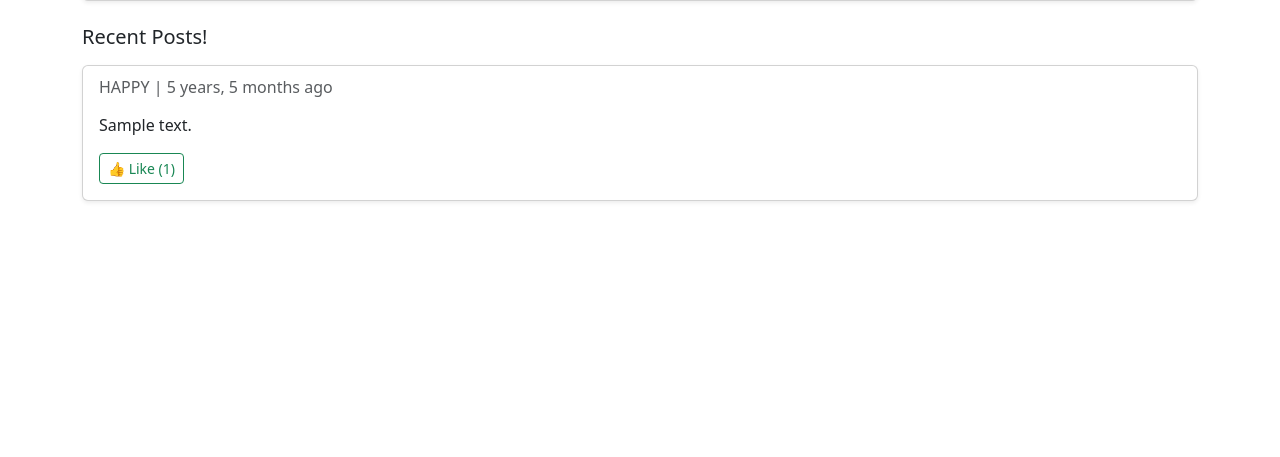
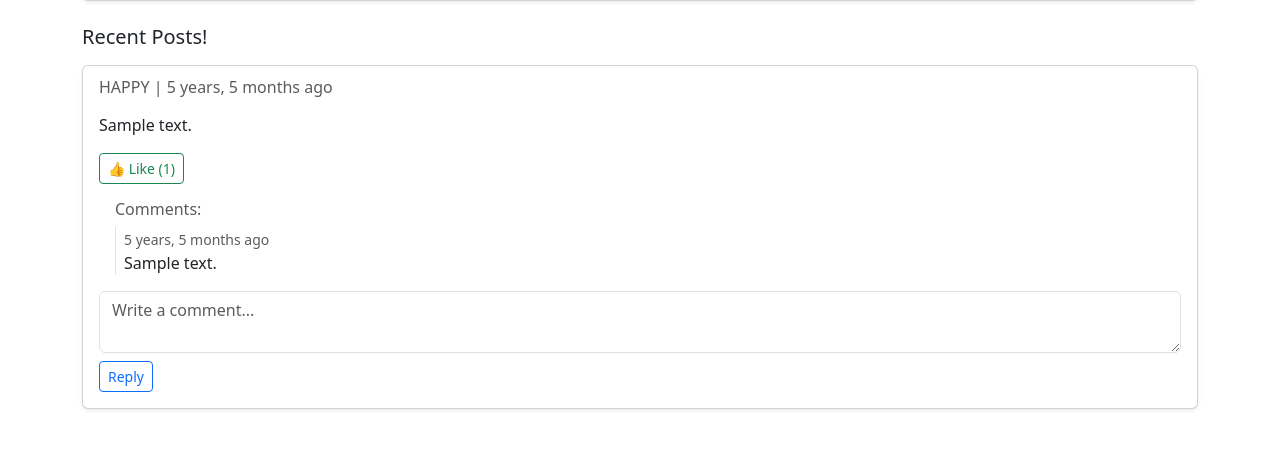
Before and after one commit to TheAyushThakur/Anonymous-Posting-System, a Django app: template forum/templates/home.html in a window 1280 px wide. Shown: the part 408-865 px from the top of the page. Before the commit the page ends 610 px from the top, so only its background shows below. Run offline with Django 5.2, Linux system fonts and the light colour scheme; the template is opened without the code that fills it: values that come from a table or form of the project are taken from there, others are empty; tables that the repository leaves empty hold one stand-in row (values such as "Sample post"); some libraries are stand-ins or nearby versions.

Commit message:
Corrected forms.py

```diff
--- a/forum/forms.py
+++ b/forum/forms.py
@@ -15,7 +15,7 @@ class PostForm(forms.ModelForm):
         }
 class CommentForm(forms.ModelForm):
     class Meta:
-        odel = Comment
+        model = Comment
         fields = ['message']
         widgets = {
             'message': forms.Textarea(attrs={'rows': 2, 'placeholder': 'Write a comment...'}),
--- a/forum/templates/home.html
+++ b/forum/templates/home.html
@@ -41,6 +41,27 @@
                     👍 Like ({{ post.likes }})
                 </button>
             </form>
+            <!-- Comments List -->
+            {% if post.comments.all %}
+                <div class="mt-3 ms-3">
+                    <h6 class="text-muted">Comments:</h6>
+                    {% for comment in post.comments.all|dictsortreversed:"created_at" %}
+                        <div class="mb-2 ps-2 border-start">
+                            <small class="text-muted">{{ comment.created_at|naturaltime }}</small><br>
+                            {{ comment.message|linebreaks }}
+                        </div>
+                    {% endfor %}
+                </div>
+            {% endif %}
+
+            <!-- Comment Form -->
+            <form method="POST" class="mt-3">
+                {% csrf_token %}
+                {{ comment_form.message|add_class:"form-control mb-2" }}
+                <input type="hidden" name="post_id" value="{{ post.id }}">
+                <button type="submit" name="submit_comment" class="btn btn-outline-primary btn-sm">Reply</button>
+            </form>
+
         </div>
     </div>
     {% empty %}
```
